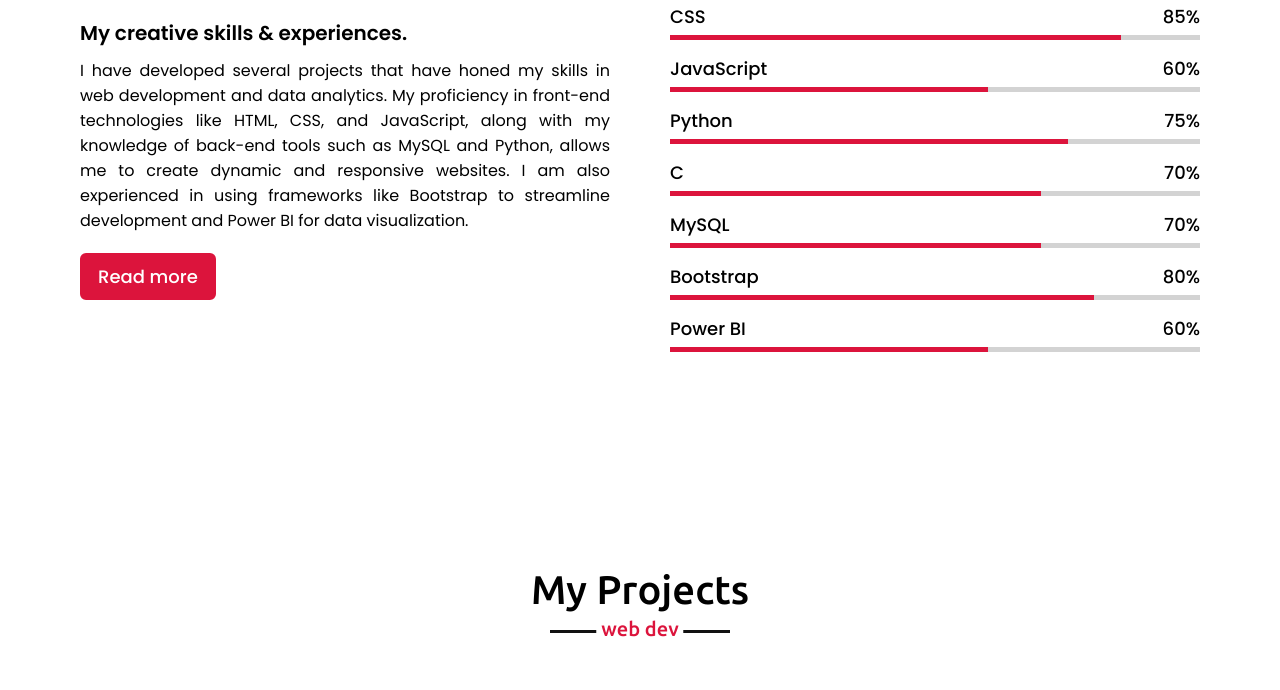
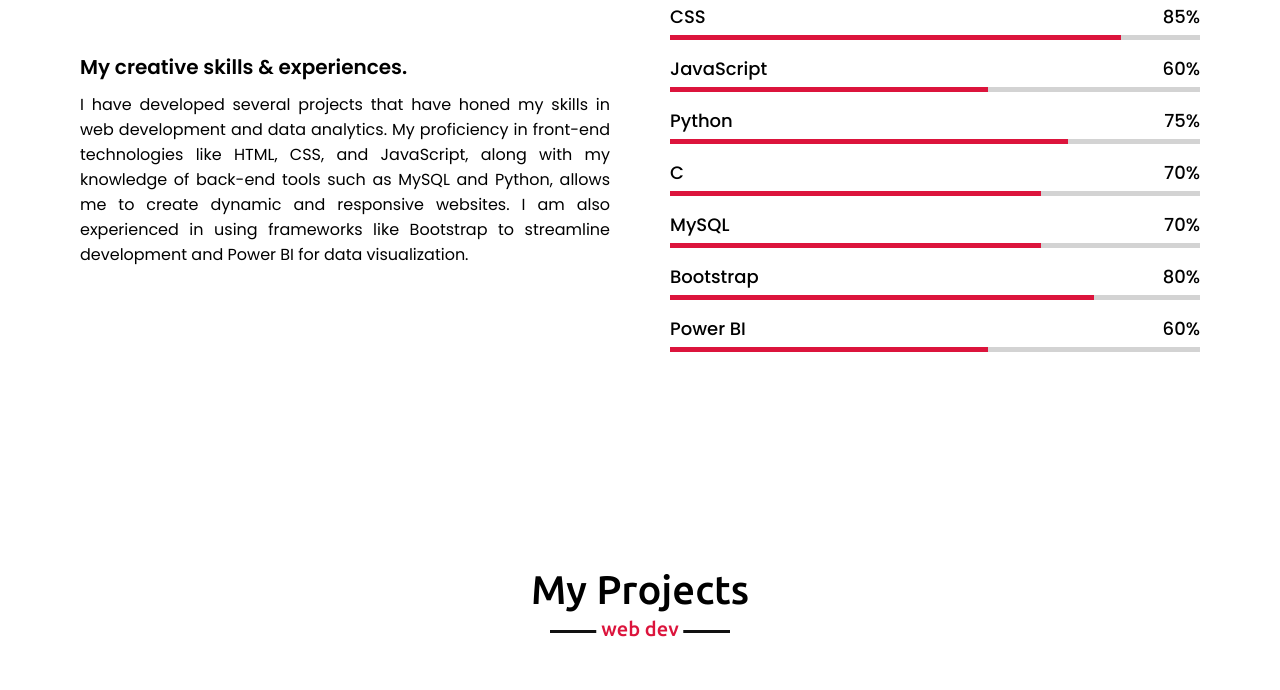
Before and after one commit to RutikaKadu/Prasunet, a plain HTML site: page my_portfolio/index.html in a window 1280 px wide. Shown: the part 1808-2498 px from the top of the page. Drawn offline with nearby package versions, Linux system fonts and the light colour scheme.

Commit message:
Update index.html

```diff
--- a/my_portfolio/index.html
+++ b/my_portfolio/index.html
@@ -5,7 +5,7 @@
 <head>
     <meta charset="UTF-8">
     <meta name="viewport" content="width=device-width, initial-scale=1.0">
-    <title>Personal Portfolio Website</title>
+    <title>My Portfolio Website</title>
     <link rel="stylesheet" href="style.css">
     <link rel="stylesheet" href="https://cdnjs.cloudflare.com/ajax/libs/font-awesome/5.15.3/css/all.min.css" />
     <script src="https://code.jquery.com/jquery-3.5.1.min.js"></script>
@@ -98,7 +98,7 @@
                         responsive websites. I am also experienced in using frameworks like Bootstrap to streamline
                         development and Power BI for data visualization.
                     </p>
-                    <a href="#">Read more</a>
+                    <!--<a href="#">Read more</a>-->
                 </div>
                 <div class="column right">
                     <div class="bars">
```
